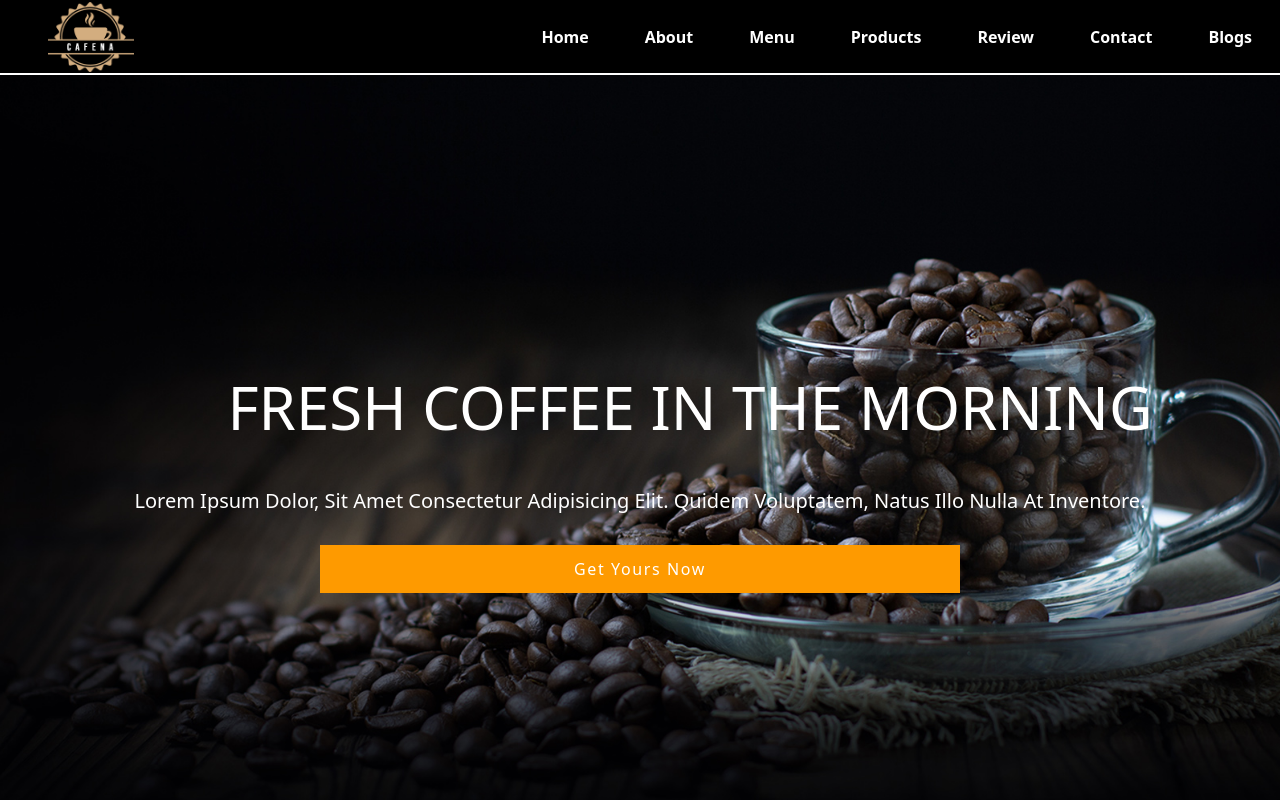
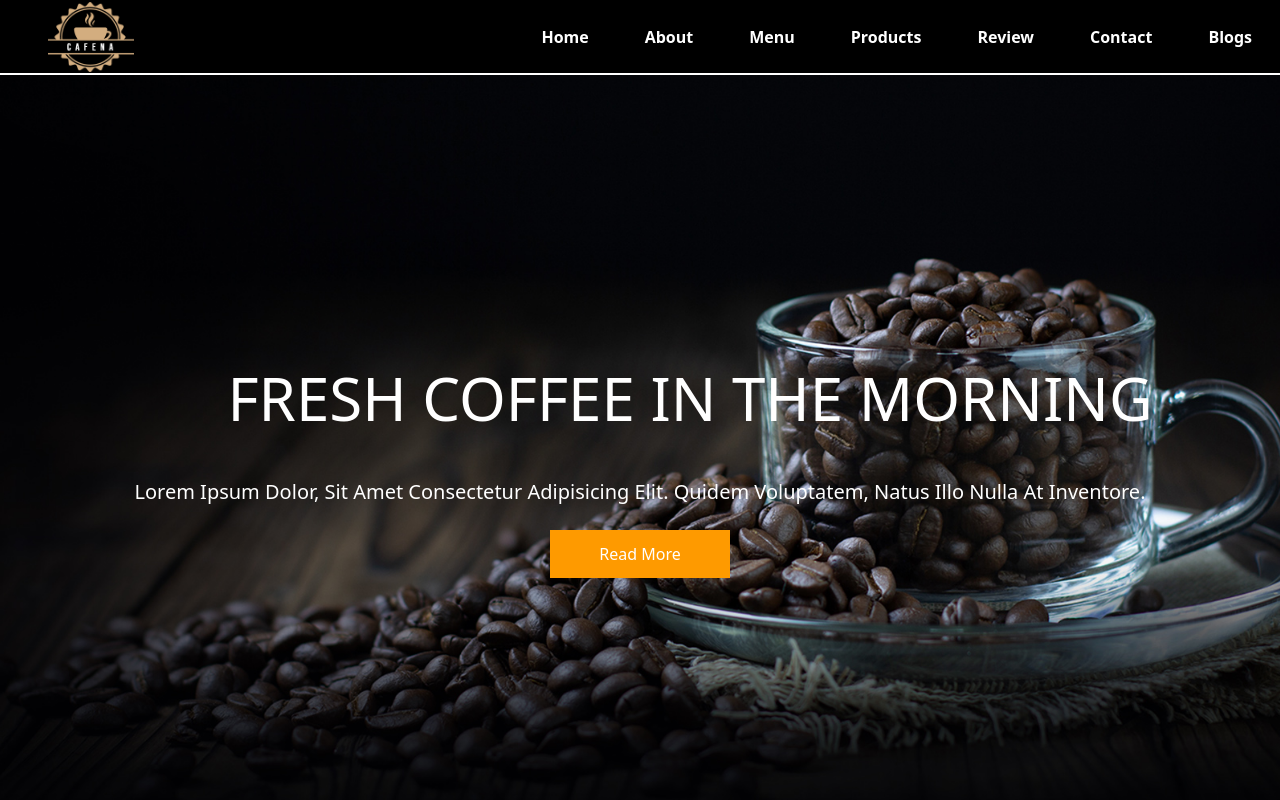
Before and after one commit to mehroj39/shop, a React (Vite) app: page / in a window 1280 px wide. Shown: the top 800 px of the page. Built offline with nearby package versions, Linux system fonts and the light colour scheme; some icons are missing.

Commit message:
home changed

```diff
--- a/src/pages/Home.jsx
+++ b/src/pages/Home.jsx
@@ -6,9 +6,12 @@ const Home = () => {
     <div className="xl:flex flex-col justify-center items-center bg-cover bg-center h-screen md:w-full flex flex-col sm:flex flex-col justify-center items-center  w-full pt-[20px]" id='home' style={{ backgroundImage: `url(${img})` }}>
       <h1 className='text-white text-xl pl-[100px]  md:text-4xl xl:text-6xl mx-auto sm:text-4xl  '>FRESH COFFEE IN THE MORNING</h1>
       <p className=' sm: w-full flex items-center justify-center text-center text-white xl:text-white text-xl xl: pt-[50px] mx-auto'>Lorem Ipsum Dolor, Sit Amet Consectetur Adipisicing Elit. Quidem Voluptatem, Natus Illo Nulla At Inventore.</p>
-      <button className='  w-1/2 hover:w-2/3 min-w-[150px] sm:min-w-[170px] transition-all duration-500 ease-in-out
-             whitespace-nowrap overflow-hidden
-             tracking-widest px-4 py-3 text-white bg-amber-500 mt-[30px] mx-auto '>Get Yours Now</button>
+      <button
+        className='w-1/2 sm:w-[180px] hover:w-[220px] transition-all duration-500 ease-in-out
+             max-w-[250px] whitespace-nowrap px-4 py-3 bg-amber-500 text-white mx-auto mt-6 mb-6'>
+        Read More
+      </button>
+
     </div>
   )
 }
```
